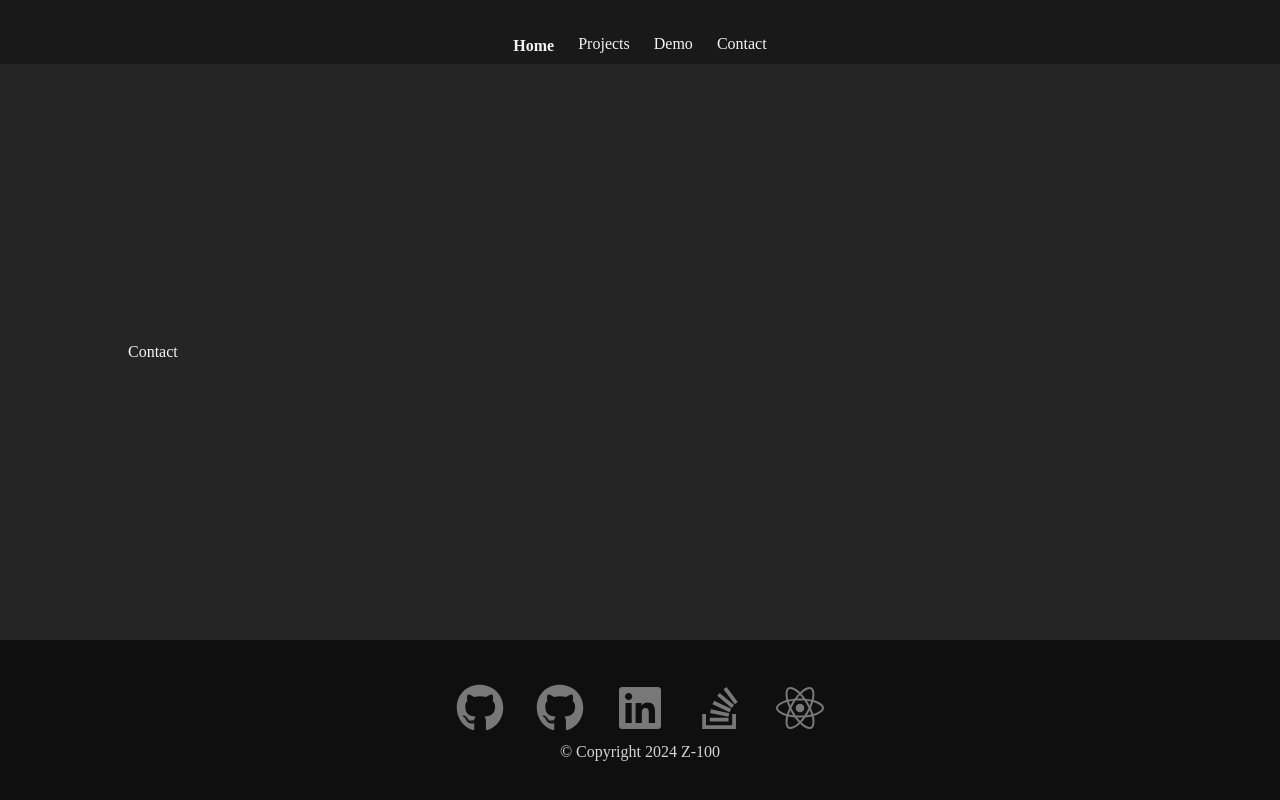
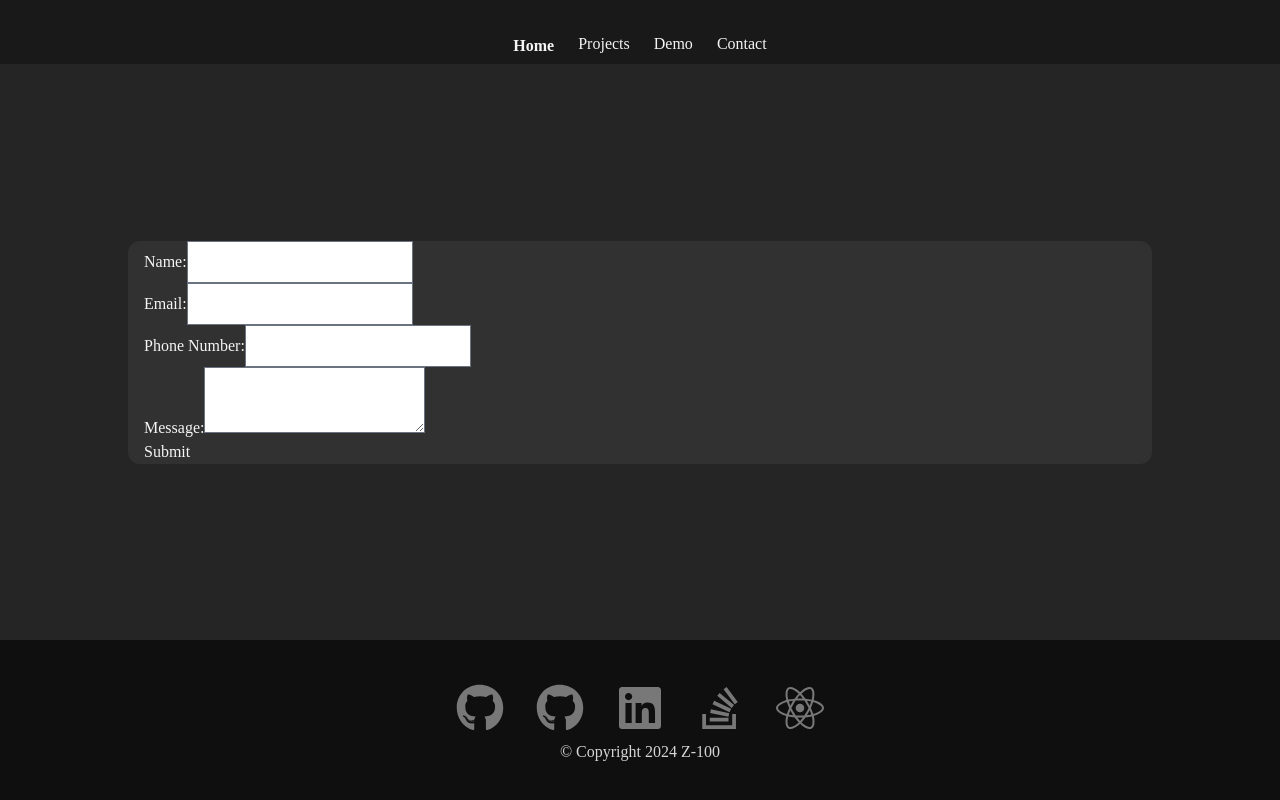
Before and after one commit to Z-100/vayan, a React (Create React App) app: page /contact in a window 1280 px wide. Built offline with nearby package versions, Linux system fonts and the light colour scheme.

Commit message:
feature(page-layout): Add contact form

```diff
--- a/src/pages/contact/ContactPage.tsx
+++ b/src/pages/contact/ContactPage.tsx
@@ -1,10 +1,13 @@
 import React from 'react'
+import {mapContentContainers} from "../../domain";
+import {ContactFormContainer} from "./components";
 
 export const ContactPage = () => {
 
-    return (
-        <>
-            <p>Contact</p>
-        </>
-    )
+    const containers = [
+        <ContactFormContainer/>
+    ]
+
+    return (<>{mapContentContainers(containers)}</>);
+
 }
--- /dev/null
+++ b/src/pages/contact/components/contact-form/ContactFormContainer.tsx
@@ -0,0 +1,73 @@
+import React, {useState} from 'react'
+
+export const ContactFormContainer = () => {
+
+    const [formData, setFormData] = useState({
+        name: '',
+        email: '',
+        phoneNumber: '',
+        message: '',
+    });
+
+    const handleChange = (e: React.ChangeEvent<HTMLInputElement | HTMLTextAreaElement>) => {
+        const { name, value } = e.target;
+        setFormData({
+            ...formData,
+            [name]: value,
+        });
+    };
+
+    const handleSubmit = (e: React.FormEvent<HTMLFormElement>) => {
+        e.preventDefault();
+        // Perform form submission or validation here
+        console.log(formData);
+    };
+
+    return (
+        <form onSubmit={handleSubmit}>
+            <div>
+                <label htmlFor="name">Name:</label>
+                <input
+                    type="text"
+                    id="name"
+                    name="name"
+                    value={formData.name}
+                    onChange={handleChange}
+                    required
+                />
+            </div>
+            <div>
+                <label htmlFor="email">Email:</label>
+                <input
+                    type="email"
+                    id="email"
+                    name="email"
+                    value={formData.email}
+                    onChange={handleChange}
+                    required
+                />
+            </div>
+            <div>
+                <label htmlFor="phoneNumber">Phone Number:</label>
+                <input
+                    type="text"
+                    id="phoneNumber"
+                    name="phoneNumber"
+                    value={formData.phoneNumber}
+                    onChange={handleChange}
+                />
+            </div>
+            <div>
+                <label htmlFor="message">Message:</label>
+                <textarea
+                    id="message"
+                    name="message"
+                    value={formData.message}
+                    onChange={handleChange}
+                    required
+                />
+            </div>
+            <button type="submit">Submit</button>
+        </form>
+    );
+}
--- /dev/null
+++ b/src/pages/contact/components/contact-form/index.js
@@ -0,0 +1 @@
+export * from './ContactFormContainer';
--- /dev/null
+++ b/src/pages/contact/components/index.js
@@ -0,0 +1 @@
+export * from './contact-form';
```
